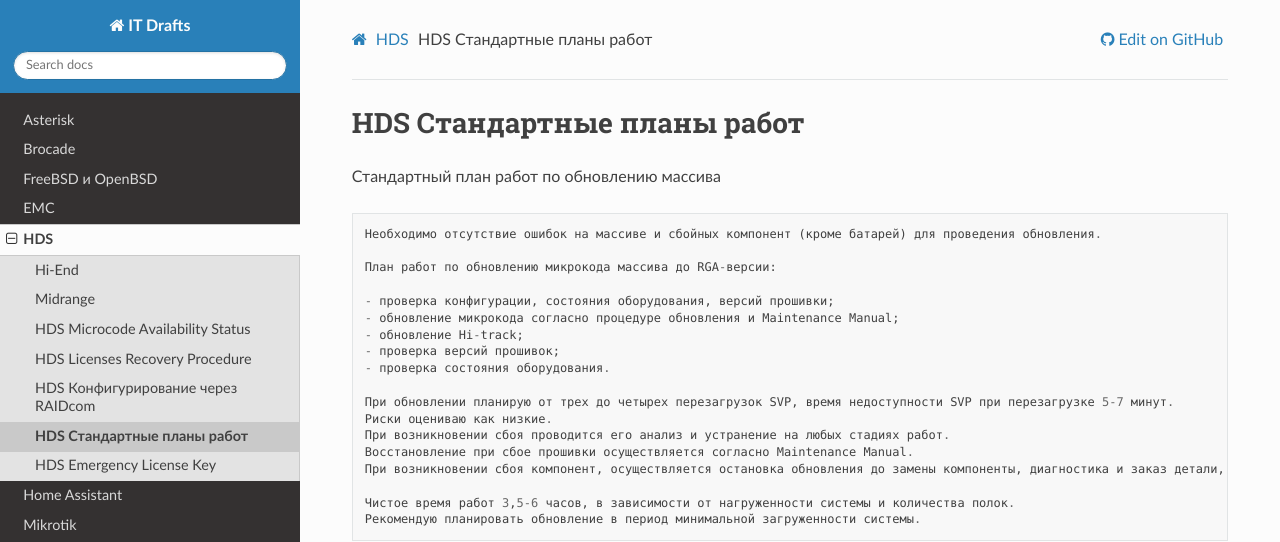
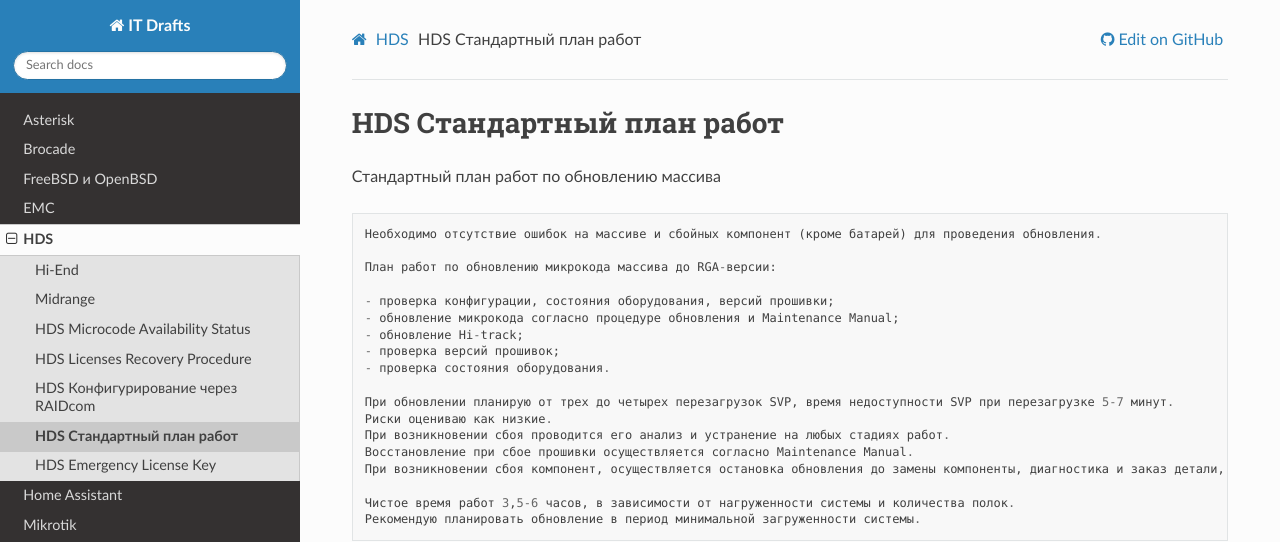
Before and after one commit to jeffscrum/jeffscrum.github.io, a Sphinx documentation site: the page built from source/hds/hds-standard-work-plans.rst, in a window 1280 px wide. Shown: the top 542 px of the page. Built offline with Sphinx 7.4.7 and the Read the Docs theme 2.0.0, drawn with Linux system fonts in a browser that asks for light colours.

Commit message:
Update hds-standard-work-plans.rst

```diff
--- a/source/hds/hds-standard-work-plans.rst
+++ b/source/hds/hds-standard-work-plans.rst
@@ -2,8 +2,8 @@
 
 .. _hds-standard-work-plans:
 
-HDS Стандартные планы работ
-===========================
+HDS Стандартный план работ
+==========================
 
 Стандартный план работ по обновлению массива
 
```
